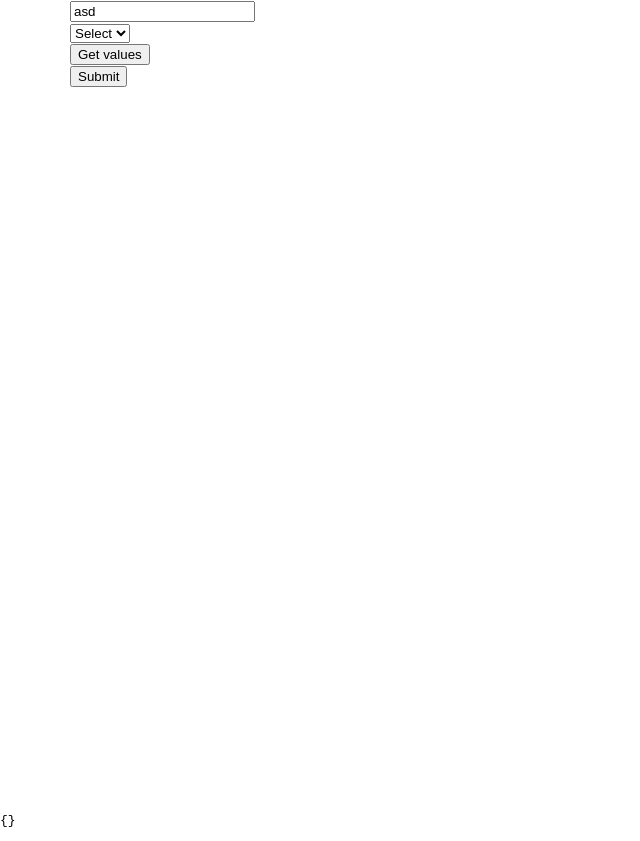
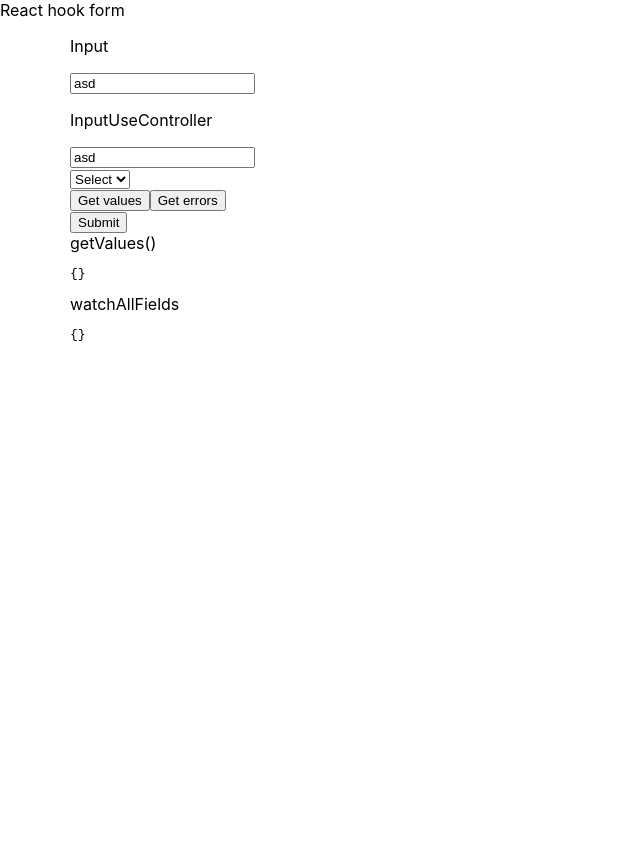
Before and after one commit to shamseerahammedm/react-everything, a React (Create React App) app: page /react-hook-form/phase1 in a window 1280 px wide. Shown: the whole page, without its empty margins (0-640 px from the left). After the commit the page ends 820 px from the top, so only its background shows below. Built offline with nearby package versions, Linux system fonts and the light colour scheme; what namor would draw is missing.

Commit message:
Form added

```diff
--- a/src/App.js
+++ b/src/App.js
@@ -273,7 +273,7 @@ export const routePaths = [
         component: MaterilFileTree
       },
       {
-        linkName: "Simple form",
+        linkName: "React Table",
         path: "/react-table",
         linkDescription: null,
         exact: true,
--- a/src/form/Formik/CorrectInputComponents/CheckboxComponent/Checkbox/Checkbox.jsx
+++ b/src/form/Formik/CorrectInputComponents/CheckboxComponent/Checkbox/Checkbox.jsx
@@ -15,6 +15,9 @@ const Checkbox = ({
 }) => {
   const errorText = getError(name, { touched, status, errors });
   const isError = errorText ? true : false;
+  console.log('errorText', name, errorText);
+  // console.log('isError', isError);
+  // console.log('touched', touched);
   return (
     <FormControl error={isError} className="checkboxWrapper">
       <FormControlLabel
--- a/src/form/react-hook-form/CorrectInputComponents/CheckboxComponent/Checkbox/Checkbox.jsx
+++ b/src/form/react-hook-form/CorrectInputComponents/CheckboxComponent/Checkbox/Checkbox.jsx
@@ -35,6 +35,7 @@ const Checkbox = ({
   // console.log('groupValue', groupValue);
   // console.log('groupHandleChange', groupHandleChange);
   // console.log('groupValue', groupValue);
+  console.log('error', error);
 
   return (
     <FormControl error={!!errorToUse} className="checkboxWrapper">
--- a/src/form/react-hook-form/CorrectInputComponents/CheckboxComponent/CheckboxGroup/CheckboxGroup.jsx
+++ b/src/form/react-hook-form/CorrectInputComponents/CheckboxComponent/CheckboxGroup/CheckboxGroup.jsx
@@ -13,7 +13,7 @@ const CheckboxGroup = ({
   required = false,
 
   // hook form specific
-  name, control, defaultValue, rules = {},setValue
+  name, control, defaultValue, rules = {}, setValue
 }) => {
 
   const {
@@ -25,6 +25,9 @@ const CheckboxGroup = ({
     defaultValue: {},
     rules: rules
   });
+
+  console.log('error', error);
+  console.log('name', name);
 
   const handleChange = (event) => {
     const target = event.currentTarget;
--- a/src/form/react-hook-form/CorrectInputComponents/Input/Input.jsx
+++ b/src/form/react-hook-form/CorrectInputComponents/Input/Input.jsx
@@ -32,13 +32,18 @@ const Input = ({
 
   const {
     field: { ref, value, onBlur, onChange },
-    fieldState: { error },
+    fieldState,
   } = useController({
     name,
     control,
     defaultValue: {},
     rules: rules
   });
+  console.log('fieldState', fieldState);
+  const { error, ...others } = fieldState;
+
+  console.log('others', others);
+  console.log('error', error);
 
   return (
     <div className="inputWrapper">
--- a/src/form/react-hook-form/CustomHookFormMaterilUI/CustomHookFormMaterilUI.jsx
+++ b/src/form/react-hook-form/CustomHookFormMaterilUI/CustomHookFormMaterilUI.jsx
@@ -1,5 +1,4 @@
 import { Grid, Typography } from '@material-ui/core';
-import { Field, Form, Formik } from 'formik';
 import React, { useEffect, useState } from 'react';
 import Input from '../CorrectInputComponents/Input/Input';
 import * as Yup from 'yup';
@@ -97,7 +96,8 @@ const CustomHookFormMaterilUI = () => {
 
   const onSubmit = (values) => console.log('$$$$$------ values ------$$$$', values);
   // when pass nothing as argument, you are watching everything, and entire component that form is contained will rerender
-  const watchAllFields = watch();
+  const watchAllFields = {};
+  // const watchAllFields = watch();
   // Section Starts :: Hook form --
 
   render = render + 1;
@@ -204,7 +204,7 @@ const CustomHookFormMaterilUI = () => {
                   control={control}
                 />
               </Grid>
-              {/* <Grid item xs={6}>
+              <Grid item xs={6}>
                 <p className="info">Checkbox group</p>
                 <CheckboxGroup
                   name="group_checkbox"
@@ -225,8 +225,7 @@ const CustomHookFormMaterilUI = () => {
                     ))
                   }
                 </CheckboxGroup>
-
-              </Grid> */}
+              </Grid>
               <Grid item xs={12}>
                 <hr />
               </Grid>
@@ -468,7 +467,7 @@ const dummyCheckBoxOptions = [
 const genderOptions = [
   { label: 'Male', value: 1 },
   { label: 'Female', value: 2 },
-  { label: 'Transgender', value: 3 },
+  { label: 'Prefer not to say', value: 3 },
 ];
 
 const dashboardFilterOptions = [
--- a/src/form/react-hook-form/phase1/Phase1.jsx
+++ b/src/form/react-hook-form/phase1/Phase1.jsx
@@ -1,27 +1,46 @@
 import React from 'react';
-import { useForm } from 'react-hook-form';
+import { useForm, useController } from 'react-hook-form';
 import * as yup from 'yup';
 import { yupResolver } from '@hookform/resolvers/yup';
 
 const schema = yup.object().shape({
   input: yup.string().required(),
+  inputControlled: yup.string().required(),
   select: yup.string().required(),
 });
 
 const PhaseOne = () => {
-  const formProperties = useForm({
+  const { register,
+    handleSubmit,
+    formState:{ errors },
+    getValues,
+    watch,
+    control } = useForm({
     resolver: yupResolver(schema)
   });
-  const { register, handleSubmit, errors, getValues, watch } = formProperties;
+
   const onSubmit = (values) => console.log('submit values', values);
   const watchAllFields = watch(); // when pass nothing as argument, you are watching everything
   // console.log('watchAllFields',watchAllFields);
   return (
     <form onSubmit={handleSubmit(onSubmit)}>
+      React hook form
       <div className="container">
         <div className="row">
+          <div className="col-sm-6">
             <div className="col-sm-12">
+              <p>Input</p>
               <Input label="First Name" register={register} required name="input"/>
+
+            </div>
+            <div className="col-sm-12">
+              <p>InputUseController</p>
+              <InputUseController
+                label="First Name"
+                required
+                name="inputControlled"
+                control={control}
+              />
 
             </div>
             <div className="col-sm-12">
@@ -30,14 +49,22 @@ const PhaseOne = () => {
             </div>
             <div className="col-sm-12">
               <button type="button" onClick={() => console.log(getValues())}>Get values</button>
+              <button type="button" onClick={() => console.log(errors)}>Get errors</button>
             </div>
             <div className="col-sm-12">
               <input type="submit" />
             </div>
           </div>
+          <div className="col-sm-6">
+            getValues()
+            <pre>{JSON.stringify(getValues(), null, 2)}</pre>
+            watchAllFields
+            <pre>{JSON.stringify(watchAllFields, null, 2)}</pre>
           </div>
-      <pre>{JSON.stringify(errors, null, 2)}</pre>
-      <pre>{JSON.stringify(getValues(), null, 2)}</pre>
+
+        </div>
+      </div>
+
     </form>
   );
 };
@@ -49,6 +76,39 @@ const Input = ({
 }) => {
   return (
     <input {...register(name, { required })} className="form-control" defaultValue="asd"/>
+  );
+};
+
+const InputUseController = ({
+  name = '',
+  required = false,
+  control
+}) => {
+
+  const {
+    field: { ref, onBlur, onChange },
+    fieldState,
+    formState,
+  } = useController({
+    name,
+    control,
+    defaultValue: '',
+  });
+  const { error } = fieldState;
+  console.log('fieldState', fieldState.error);
+  console.log('formState', formState);
+
+  return (
+    <>
+      <input
+        className="form-control"
+        defaultValue="asd"
+        onChange={onChange}
+        onBlur={onBlur}
+        ref={ref}
+      />
+      {error && <p>{error.message}</p>}
+    </>
   );
 };
 
```
Lines whose indentation alone changed are shown as unchanged.
